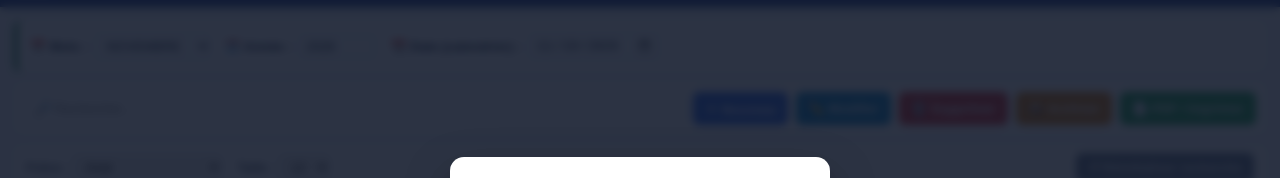
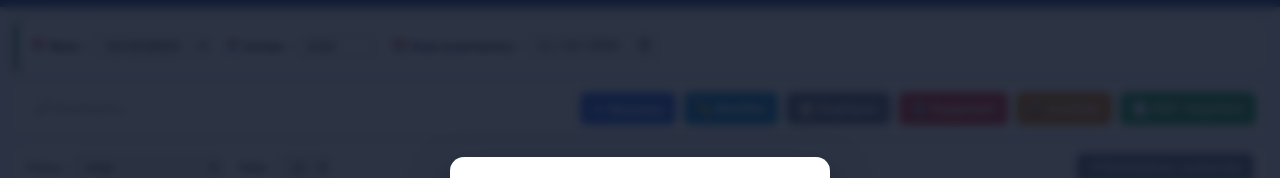
Before and after one commit to dempimovingabi/frequence-emm-statistiques-, a plain HTML site: page index.html in a window 1280 px wide. Shown: the part 49-227 px from the top of the page. Drawn offline with Linux system fonts and the light colour scheme.

Commit message:
Update index.html

```diff
--- a/index.html
+++ b/index.html
@@ -267,6 +267,7 @@ table.data-table tr.row-subtotal td { background: #e2e8f0; font-weight: 700; }
     <input type="text" id="searchInput" placeholder="🔎 Rechercher..." class="search-input">
     <button class="btn btn-primary" id="btnNouveau">＋ Nouveau</button>
     <button class="btn btn-info" id="btnModifier">✏️ Modifier</button>
+    <button class="btn btn-secondary" id="btnDupliquer">📋 Dupliquer</button>
     <button class="btn btn-danger" id="btnSupprimer">🗑️ Supprimer</button>
     <button class="btn btn-warning" id="btnArchiver">📦 Archiver</button>
     <button class="btn btn-success" id="btnPDF">📄 PDF / Imprimer</button>
```
